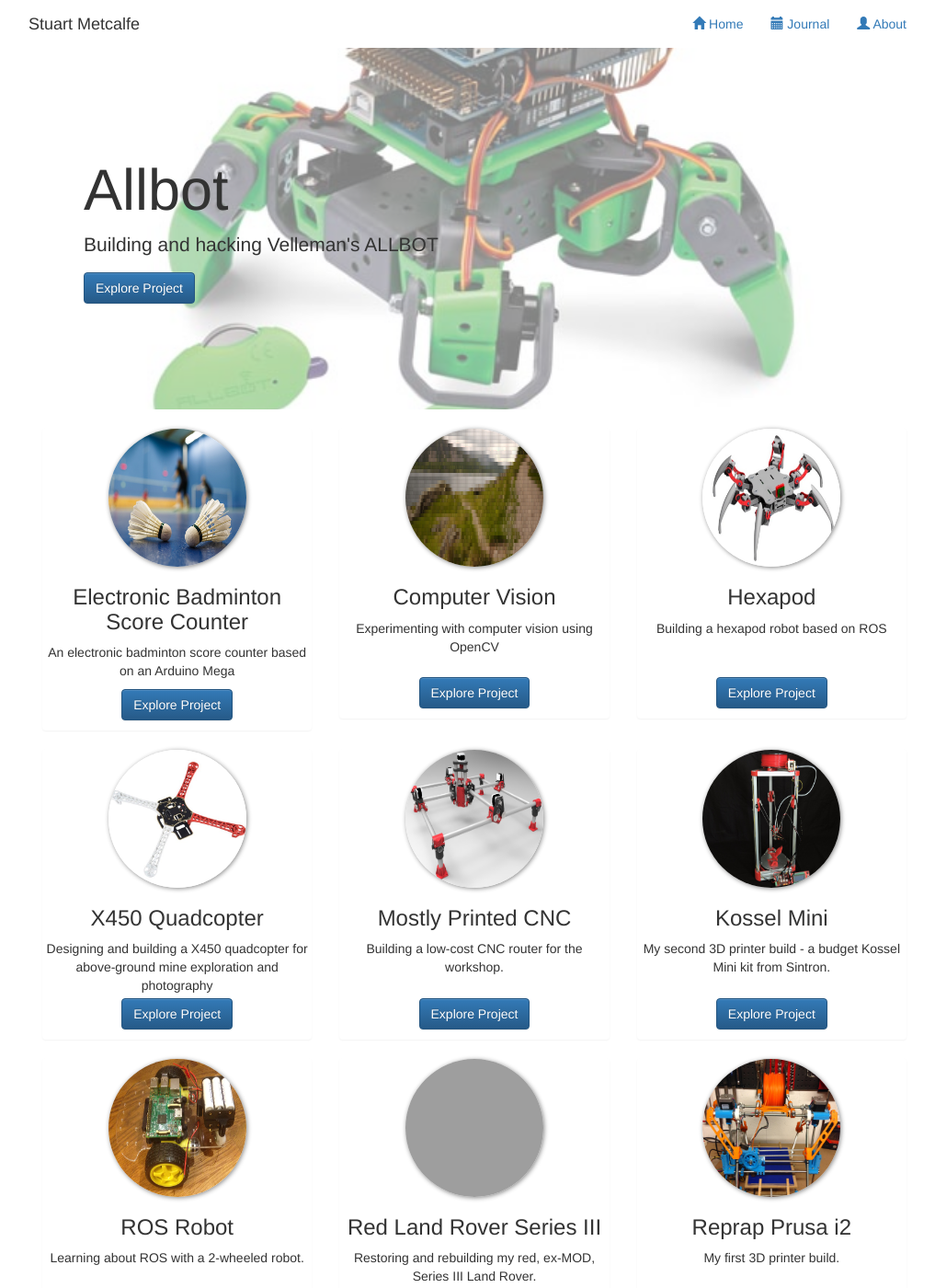
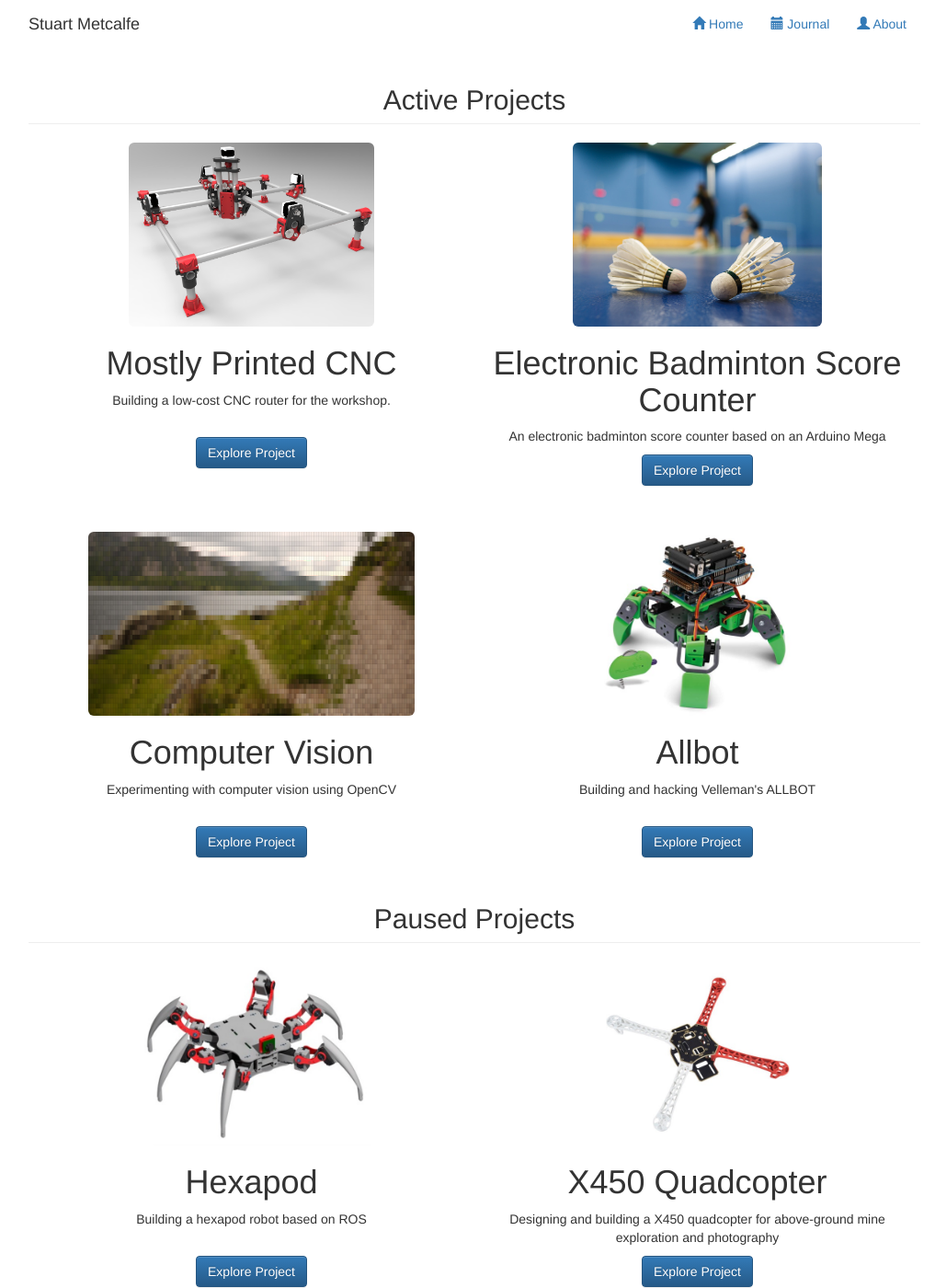
Before and after one commit to stuartm2/stuartm2.github.io, a Jekyll site: the page built from index.html, in a window 1280 px wide and 1400 px high. Shown: the whole window at 92% size, without its empty margins (124-1141 px from the left). Built offline with Jekyll 4.4.1, drawn with Linux system fonts in a browser that asks for light colours; nearby versions of some CDN libraries; some of the changed text lies outside the part shown; grey boxes are pictures that could not be loaded.

Commit message:
Reorganised home page to 2-column layout and flatter design elements

```diff
--- a/index.html
+++ b/index.html
@@ -3,22 +3,24 @@ layout: default
 title: "Projects"
 ---
 
-<div style="background: transparent url(/images/allbot/cover.jpg) center center no-repeat; background-size: cover">
-    <div class="container">
-        <div class="jumbotron" style="background: rgba(255, 255, 255, 0.5); margin: 0 -15px; padding-top:100px; padding-bottom:100px">
-            {% include jumbo-content-allbot.html %}
-            <p><a href="projects/allbot.html" class="btn btn-primary" role="button">Explore Project</a></p>
-        </div>
-    </div>
-</div>
-
-<br>
+<h2 class="page-header text-center">Active Projects</h2>
 
 <div class="container-fluid">
     <div class="row">
-        <div class="col-md-4">
-            <div class="panel text-center">
-                <img src="/images/badscore/cover.jpg" width="150" height="150" class="img-circle" style="box-shadow: 1px 1px 5px #888">
+        <div class="col-md-6">
+            <div class="text-center">
+                <img src="/images/mpcnc/cover.jpg" height="200" class="img-rounded">
+
+                <div class="fh-wrap">
+                    {% include jumbo-content-mpcnc.html %}
+                </div>
+
+                <p><a href="projects/mpcnc.html" class="btn btn-primary" role="button">Explore Project</a></p>
+            </div>
+        </div>
+        <div class="col-md-6">
+            <div class="text-center">
+                <img src="/images/badscore/cover.jpg" height="200" class="img-rounded">
 
                 <div class="fh-wrap">
                     {% include jumbo-content-badscore.html %}
@@ -27,9 +29,13 @@ title: "Projects"
                 <p><a href="projects/badscore.html" class="btn btn-primary" role="button">Explore Project</a></p>
             </div>
         </div>
-        <div class="col-md-4">
-            <div class="panel text-center">
-                <img src="/images/compvis/cover.jpg" width="150" height="150" class="img-circle" style="box-shadow: 1px 1px 5px #888">
+    </div>
+    <br>
+    <br>
+    <div class="row">
+        <div class="col-md-6">
+            <div class="text-center">
+                <img src="/images/compvis/cover.jpg" height="200" class="img-rounded">
 
                 <div class="fh-wrap">
                     {% include jumbo-content-compvis.html %}
@@ -38,9 +44,27 @@ title: "Projects"
                 <p><a href="projects/compvis.html" class="btn btn-primary" role="button">Explore Project</a></p>
             </div>
         </div>
-        <div class="col-md-4">
-            <div class="panel text-center">
-                <img src="/images/hexapod/cover.jpg" width="150" height="150" class="img-circle" style="box-shadow: 1px 1px 5px #888">
+        <div class="col-md-6">
+            <div class="text-center">
+                <img src="/images/allbot/cover.jpg" height="200" class="img-rounded">
+
+                <div class="fh-wrap">
+                    {% include jumbo-content-allbot.html %}
+                </div>
+
+                <p><a href="projects/allbot.html" class="btn btn-primary" role="button">Explore Project</a></p>
+            </div>
+        </div>
+    </div>
+</div>
+
+<h2 class="page-header text-center">Paused Projects</h2>
+
+<div class="container-fluid">
+    <div class="row">
+        <div class="col-md-6">
+            <div class="text-center">
+                <img src="/images/hexapod/cover.jpg" height="200" class="img-rounded">
 
                 <div class="fh-wrap">
                     {% include jumbo-content-hexapod.html %}
@@ -49,11 +73,9 @@ title: "Projects"
                 <p><a href="projects/hexapod.html" class="btn btn-primary" role="button">Explore Project</a></p>
             </div>
         </div>
-    </div>
-    <div class="row">
-        <div class="col-md-4">
-            <div class="panel text-center">
-                <img src="/images/quadx450/cover.jpg" width="150" height="150" class="img-circle" style="box-shadow: 1px 1px 5px #888">
+        <div class="col-md-6">
+            <div class="text-center">
+                <img src="/images/quadx450/cover.jpg" height="200" class="img-rounded">
 
                 <div class="fh-wrap">
                     {% include jumbo-content-quadx450.html %}
@@ -62,20 +84,42 @@ title: "Projects"
                 <p><a href="projects/quadx450.html" class="btn btn-primary" role="button">Explore Project</a></p>
             </div>
         </div>
-        <div class="col-md-4">
-            <div class="panel text-center">
-                <img src="/images/mpcnc/cover.jpg" width="150" height="150" class="img-circle" style="box-shadow: 1px 1px 5px #888">
+    </div>
+    <br>
+    <br>
+    <div class="row">
+        <div class="col-md-6">
+            <div class="text-center">
+                <img src="/images/rosbot/cover.jpg" height="200" class="img-rounded">
 
                 <div class="fh-wrap">
-                    {% include jumbo-content-mpcnc.html %}
+                    {% include jumbo-content-rosbot.html %}
                 </div>
 
-                <p><a href="projects/mpcnc.html" class="btn btn-primary" role="button">Explore Project</a></p>
+                <p><a href="projects/rosbot.html" class="btn btn-primary" role="button">Explore Project</a></p>
             </div>
         </div>
-        <div class="col-md-4">
-            <div class="panel text-center">
-                <img src="/images/kossel-mini/cover.jpg" width="150" height="150" class="img-circle" style="box-shadow: 1px 1px 5px #888" style="box-shadow: 1px 1px 5px #888">
+        <div class="col-md-6">
+            <div class="text-center">
+                <img src="/images/red-rover/cover.jpg" height="200" class="img-rounded">
+
+                <div class="fh-wrap">
+                    {% include jumbo-content-red-rover.html %}
+                </div>
+
+                <p><a href="projects/red-rover.html" class="btn btn-primary" role="button">Explore Project</a></p>
+            </div>
+        </div>
+    </div>
+</div>
+
+<h2 class="page-header text-center">Finished Projects</h2>
+
+<div class="container-fluid">
+    <div class="row">
+        <div class="col-md-6">
+            <div class="text-center">
+                <img src="/images/kossel-mini/cover.jpg" height="200" class="img-rounded">
 
                 <div class="fh-wrap">
                     {% include jumbo-content-kossel-mini.html %}
@@ -84,33 +128,9 @@ title: "Projects"
                 <p><a href="projects/kossel-mini.html" class="btn btn-primary" role="button">Explore Project</a></p>
             </div>
         </div>
-    </div>
-    <div class="row">
-        <div class="col-md-4">
-            <div class="panel text-center">
-                <img src="/images/rosbot/cover.jpg" width="150" height="150" class="img-circle" style="box-shadow: 1px 1px 5px #888">
-
-                <div class="fh-wrap">
-                    {% include jumbo-content-rosbot.html %}
-                </div>
-
-                <p><a href="projects/rosbot.html" class="btn btn-primary" role="button">Explore Project</a></p>
-            </div>
-        </div>
-        <div class="col-md-4">
-            <div class="panel text-center">
-                <img src="/images/red-rover/cover.jpg" width="150" height="150" class="img-circle" style="box-shadow: 1px 1px 5px #888">
-
-                <div class="fh-wrap">
-                    {% include jumbo-content-red-rover.html %}
-                </div>
-
-                <p><a href="projects/red-rover.html" class="btn btn-primary" role="button">Explore Project</a></p>
-            </div>
-        </div>
-        <div class="col-md-4">
-            <div class="panel text-center">
-                <img src="/images/prusa-i2/cover.jpg" width="150" height="150" class="img-circle" style="box-shadow: 1px 1px 5px #888" style="box-shadow: 1px 1px 5px #888">
+        <div class="col-md-6">
+            <div class="text-center">
+                <img src="/images/prusa-i2/cover.jpg" height="200" class="img-rounded">
 
                 <div class="fh-wrap">
                     {% include jumbo-content-prusa-i2.html %}
```
